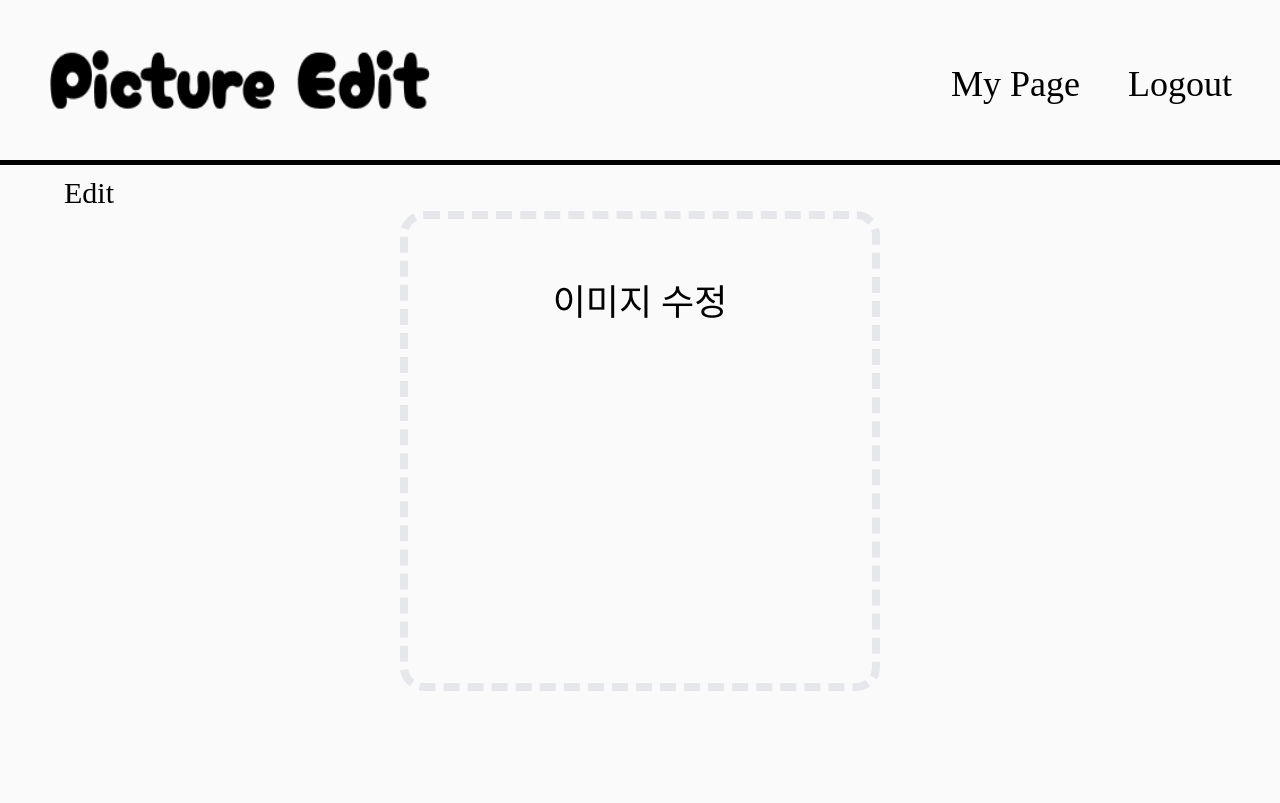
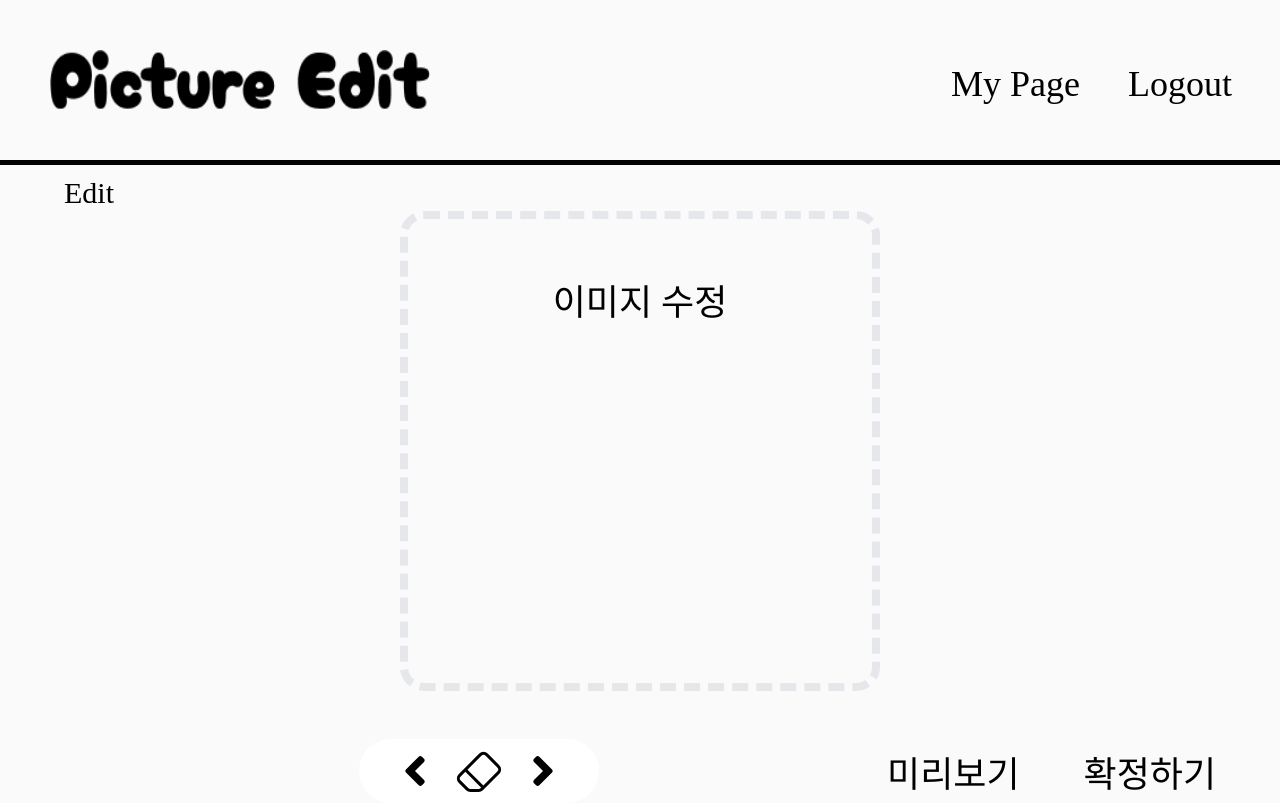
Before and after one commit to AI-Pre-Internship-TeamG/frontend, a React (Create React App) app: page /pictureedit in a window 1280 px wide. Built offline with nearby package versions, Linux system fonts and the light colour scheme; a web font is replaced by a local one.

Commit message:
style: PictureEidt UI

```diff
--- a/src/pages/PictureEdit.tsx
+++ b/src/pages/PictureEdit.tsx
@@ -1,8 +1,13 @@
+/* eslint-disable import/order */
+/* eslint-disable react/jsx-curly-brace-presence */
 import React from 'react';
-import { Link } from 'react-router-dom';
 import Header from '../components/Header';
 import LogoutBtn from '../components/LogoutBtn';
 import MyPageBtn from '../components/MyPageBtn';
+import Btn from '../components/Btn';
+
+import { FaAngleLeft, FaAngleRight } from 'react-icons/fa';
+import { BsEraser } from 'react-icons/bs';
 
 export default function PictureEdit() {
   return (
@@ -26,6 +31,15 @@ export default function PictureEdit() {
           </div>
         </div>
       </div>
+      <Btn name={'확정하기'} />
+      <Btn name={'미리보기'} />
+      <div className="flex float-right mt-[3rem] mr-[18rem]">
+        <div className="flex w-[15rem] h-[4rem] justify-center items-center bg-white border-zinc-900 rounded-full">
+          <FaAngleLeft className="flex w-[4rem] h-[3rem]" />
+          <BsEraser className="flex w-[4rem] h-[3rem]" />
+          <FaAngleRight className="flex w-[4rem] h-[3rem]" />
+        </div>
+      </div>
     </div>
   );
 }
```
